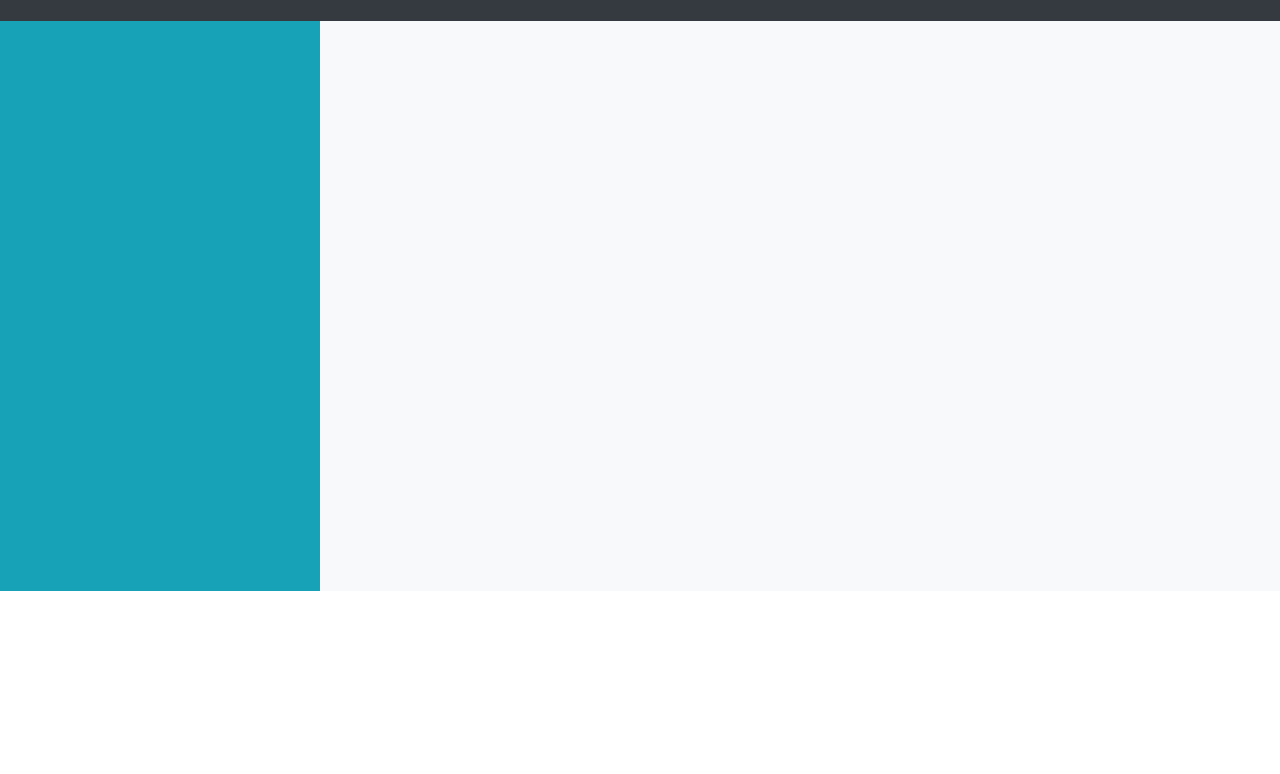
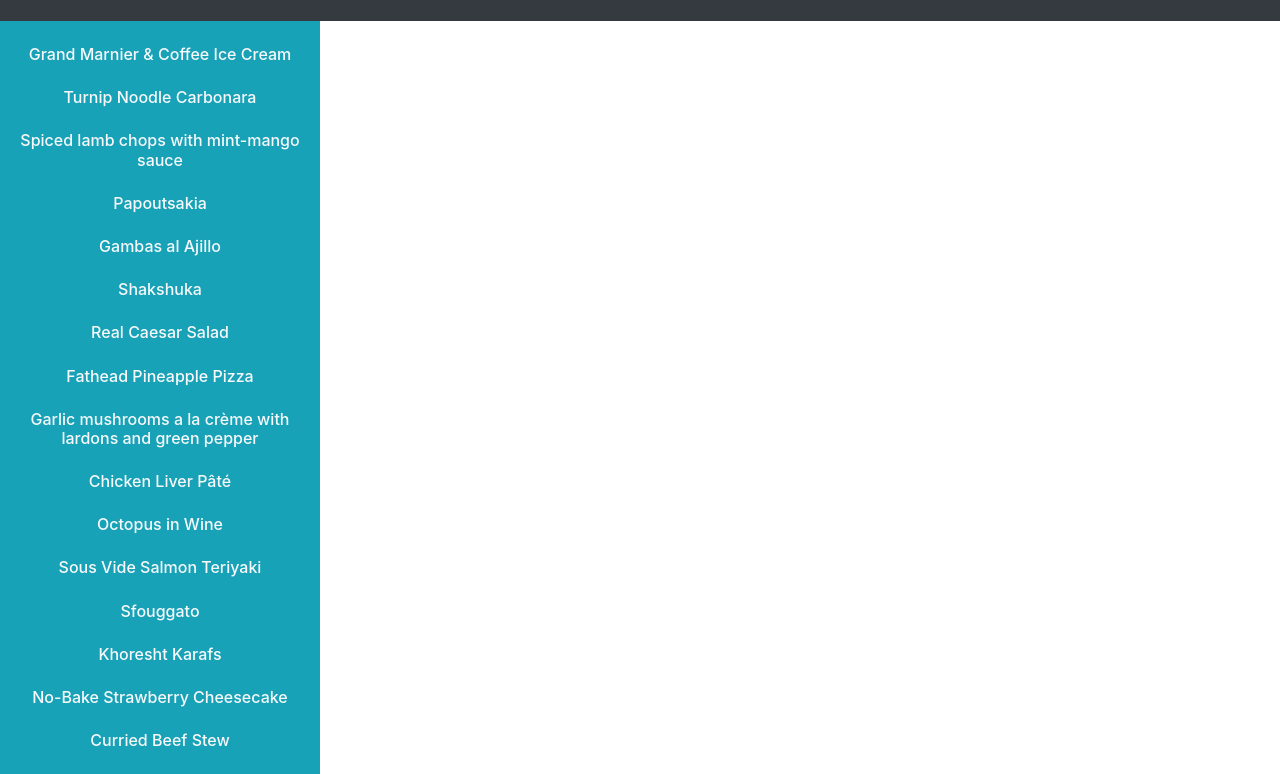
Before and after one commit to AndresEliasVargas/cookingRecipesApp, a plain HTML site: page index.html in a window 1280 px wide. Shown: the part 75-849 px from the top of the page. Before the commit the page ends 800 px from the top, so only its background shows below. Drawn offline with nearby package versions, Linux system fonts and the light colour scheme.

Commit message:
feat
New features recipe component
Fixed dataManager information

```diff
--- a/css/style.css
+++ b/css/style.css
@@ -2,10 +2,14 @@ body{
     height: 100vh;
 }
 
+.pointer:hover{
+    cursor: pointer;
+}
+
 #mainComponent{
-    height: 570px; /* Eliminar esta parte */
+
 }
-    #mainComponent #recipeSection,
-    #mainComponent #informationSection{
+    #mainComponent #recipesComponent,
+    #mainComponent #informationComponent{
         overflow-y: scroll;
     }
--- a/index.html
+++ b/index.html
@@ -26,6 +26,7 @@
     <script src="js/components/headerComponent.js"></script>
     <script src="js/components/mainComponent.js"></script>
     <script src="js/components/recipesComponent.js"></script>
+    <script src="js/components/recipeComponent.js"></script>
     <script src="js/components/informationComponent.js"></script>
 
     <!-- Managers -->
--- a/js/components/headerComponent.js
+++ b/js/components/headerComponent.js
@@ -1,8 +1,8 @@
 'use strict';
 
 class HeaderComponent{
-    constructor(pUIManager){
-        this.uiManager = pUIManager;
+    constructor(pAppManager){
+        this.appManager = pAppManager;
 
         this.header = document.createElement('header');
         this.header.id = 'headerComponent';
@@ -14,11 +14,11 @@ class HeaderComponent{
 
         this.header.appendChild(this.title);
 
-        this.main = new MainComponent(this);
+        this.mainComponent = new MainComponent(this.appManager);
     };
 
-    showHeader(pBody, pDiv, pUIManager){
+    showHeader(pBody, pDiv, pAppManager){
         pDiv.prepend(this.header);
-        this.main.showMain(pBody, pUIManager);
+        this.mainComponent.showMain(pBody, pAppManager);
     };
 };
--- a/js/components/mainComponent.js
+++ b/js/components/mainComponent.js
@@ -1,33 +1,21 @@
 'use strict';
 
-class MainComponent{
-    constructor(pUIManager){
-        this.uiManager = pUIManager;
+class MainComponent {
+    constructor(pAppManager) {
+        this.appManager = pAppManager;
 
         this.main = document.createElement('main');
         this.main.id = 'mainComponent';
         this.main.classList.add('row');
 
-        this.left = document.createElement('section');
-        this.left.id = 'recipeSection';
-        this.left.classList.add('col-3', 'bg-info');
-
-        this.right = document.createElement('section');
-        this.right.id = 'informationSection';
-        this.right.classList.add('col-9', 'bg-light');
-
-        this.main.append(
-            this.left,
-            this.right
-        );
-
-        this.recipesComponent = new RecipesComponent(this);
+        this.recipesComponent = new RecipesComponent(this.main, this);
     };
 
-    showMain(pBody, pUIManager){
+    showMain(pBody, pAppManager) {
         let body = pBody.childNodes[0];
         body.appendChild(this.main);
 
-        this.recipesComponent.showRecipes(this.left, pUIManager);
+        let recipesData = pAppManager.appManager.dataManager.recipes;
+        this.recipesComponent.showRecipes(recipesData, pAppManager);
     };
 };
--- /dev/null
+++ b/js/components/recipeComponent.js
@@ -0,0 +1,27 @@
+'use strict';
+
+class RecipeComponent{
+    constructor(pModel, pParent, pUIManager){
+        this.model = pModel;
+        this.parent = pParent;
+        this.uiManager = pUIManager;
+
+        this.div = document.createElement('div');
+        this.div.id = 'recipeComponent';
+
+        this.title = document.createElement('h6');
+        this.title.classList.add('text-light', 'my-4', 'text-center', 'pointer');
+        this.title.innerHTML = this.model.name;
+        this.title.onclick = this.onRecipeClick.bind(this);
+
+        this.parent.appendChild(this.div);
+        this.div.append(
+            this.title
+        );
+    };
+
+    onRecipeClick(){
+        window.scrollTo(0, 0); //eliminar si se corrige el error del css
+
+    };
+};
--- a/js/components/recipesComponent.js
+++ b/js/components/recipesComponent.js
@@ -1,31 +1,19 @@
 'use strict';
 
 class RecipesComponent {
-    constructor(pUIManager) {
+    constructor(pMain, pUIManager) {
+        this.main = pMain;
         this.uiManager = pUIManager;
 
-        this.leftDiv = document.createElement('div');
+        this.recipesElement = document.createElement('section');
+        this.recipesElement.id = 'recipesComponent';
+        this.recipesElement.classList.add('col-3', 'bg-info');
 
-
-
-
-
-        this.recipe = document.createElement('div');
-
-
-
-        this.rightDiv = document.createElement('div');
-
-
-
-
+        this.main.prepend(this.recipesElement);
     };
 
-    showRecipes(pSection, pUIManager) {
-        pSection.append(
-            this.leftDiv,
-            this.recipe,
-            this.rightDiv
-        );
+    showRecipes(recipes) {
+        this.recipesElement.innerHTML = '';
+        recipes.map(recipe => new RecipeComponent(recipe, this.recipesElement, this.uiManager));
     };
 };
--- a/js/managers/uiManager.js
+++ b/js/managers/uiManager.js
@@ -8,6 +8,6 @@ class UIManager{
     }
 
     showUI(){
-        this.appComponent.addPrincipalElement(this.body);
+        this.appComponent.addPrincipalElement(this.body, this.appManager);
     }
 };
```
